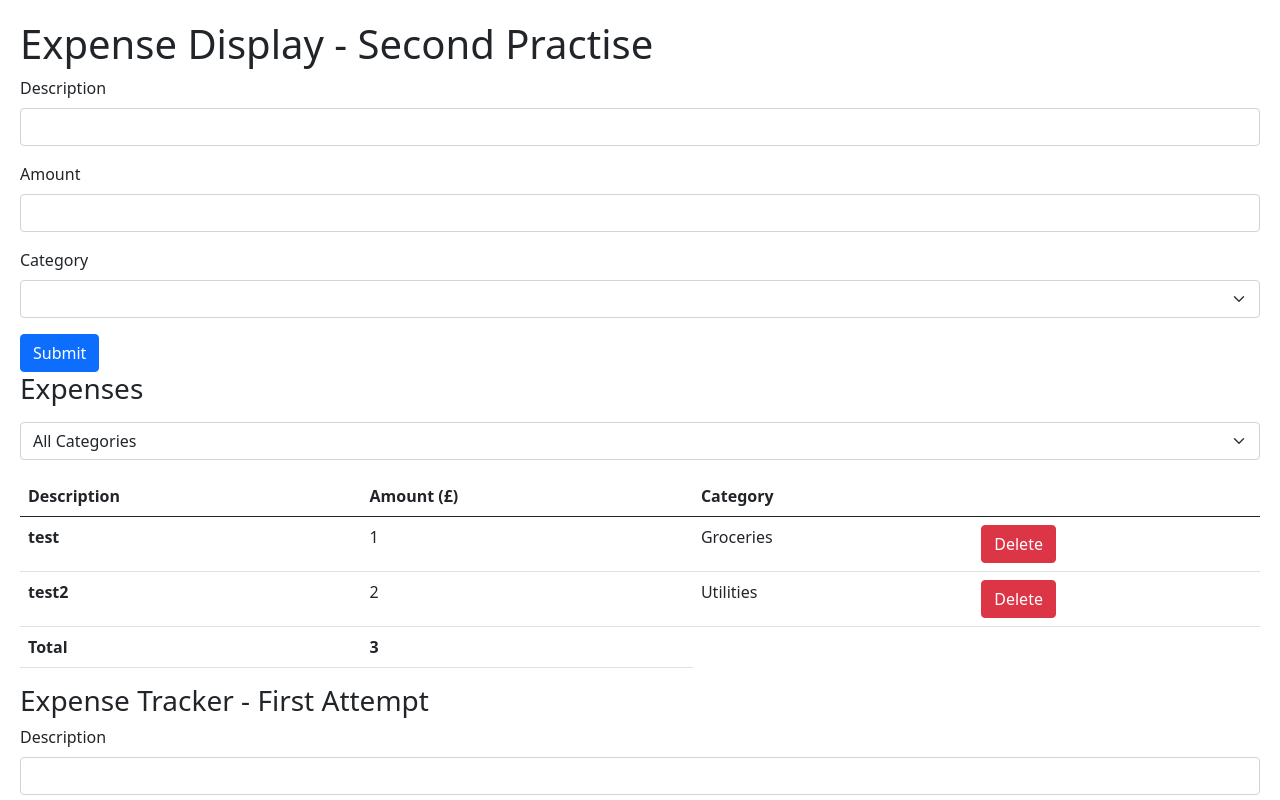
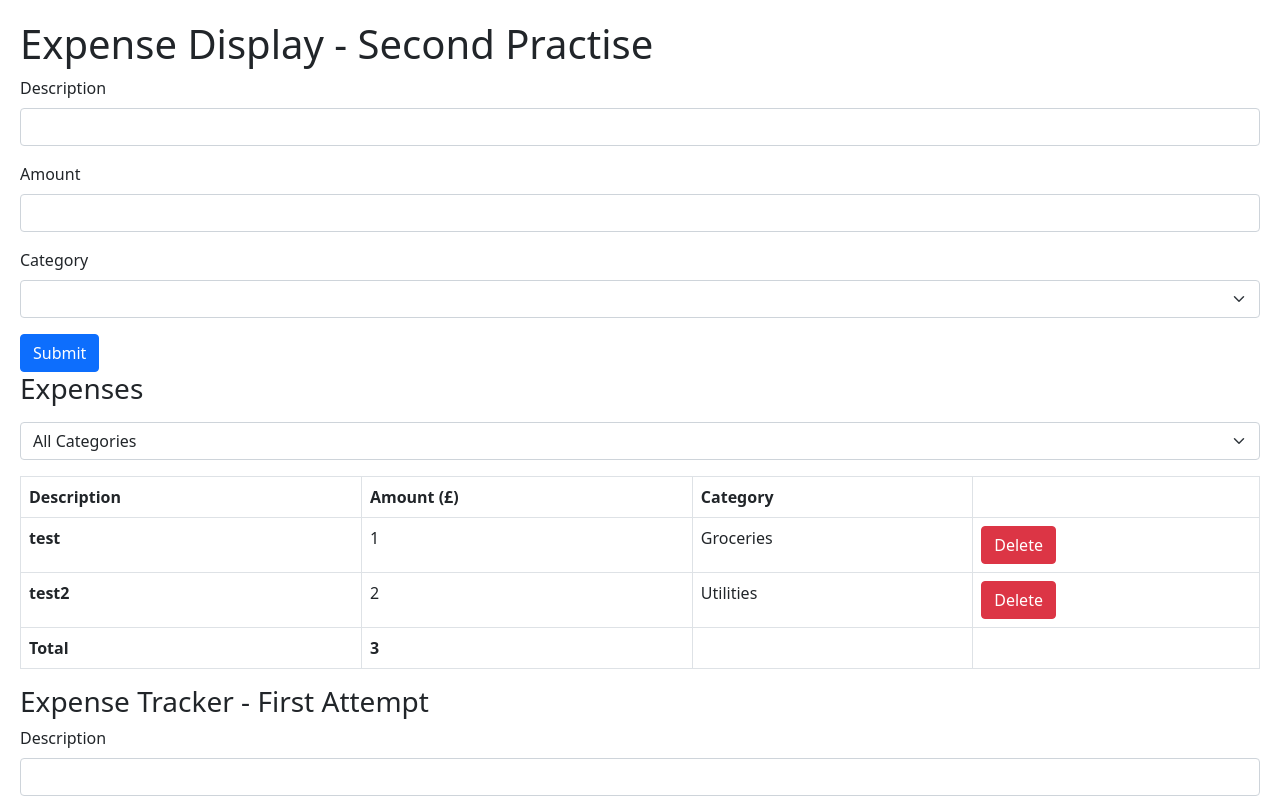
Before and after one commit to RiFactor/mosh-react-18-app, a React (Vite) app: page / in a window 1280 px wide. Shown: the top 800 px of the page. Built offline with nearby package versions, Linux system fonts and the light colour scheme.

Commit message:
What: - bootstrap table border - Notes

```diff
--- a/src/expense-tracker-final/ExpenseFormHook.tsx
+++ b/src/expense-tracker-final/ExpenseFormHook.tsx
@@ -11,7 +11,7 @@ const maxLength = 20;
 const schema = z.object({
   description: z
     .string()
-    .nonempty({ message: "Please provide a description." }) // should this be in?
+    .nonempty({ message: "Please provide a description." }) // QUESTION should nonempty be used?
     .min(minLength, {
       message: `Please enter at least ${minLength} characters.`,
     })
@@ -29,8 +29,7 @@ const schema = z.object({
     }),
   }),
 });
-
-// const required?
+// .required(); // QUESTION -- want all the fields to be required: zod.dev Docs, make a separate required const
 
 type TExpense = z.infer<typeof schema>; // QUESTION -- should it be TExpenseFormData or is this name ok?
 
--- a/src/expense-tracker-final/ExpenseTable.tsx
+++ b/src/expense-tracker-final/ExpenseTable.tsx
@@ -14,7 +14,7 @@ const ExpenseTable = ({ expenses, onDelete }: IProps) => {
   const total = expenses.reduce((acc, expense) => expense.amount + acc, 0);
 
   return (
-    <table className="table">
+    <table className="table table-bordered">
       <thead>
         <tr>
           <th scope="col">Description</th>
@@ -45,6 +45,8 @@ const ExpenseTable = ({ expenses, onDelete }: IProps) => {
         <tr>
           <th>Total</th>
           <th>{total}</th>
+          <th></th>
+          <th></th>
         </tr>
       </tbody>
     </table>
--- a/src/expense-tracker/ExpenseTracker.tsx
+++ b/src/expense-tracker/ExpenseTracker.tsx
@@ -181,7 +181,7 @@ const ExpenseTracker = () => {
           })}
         </select>
 
-        <table className="table">
+        <table className="table table-bordered">
           <thead>
             <tr>
               <th scope="col">Description</th>
```
